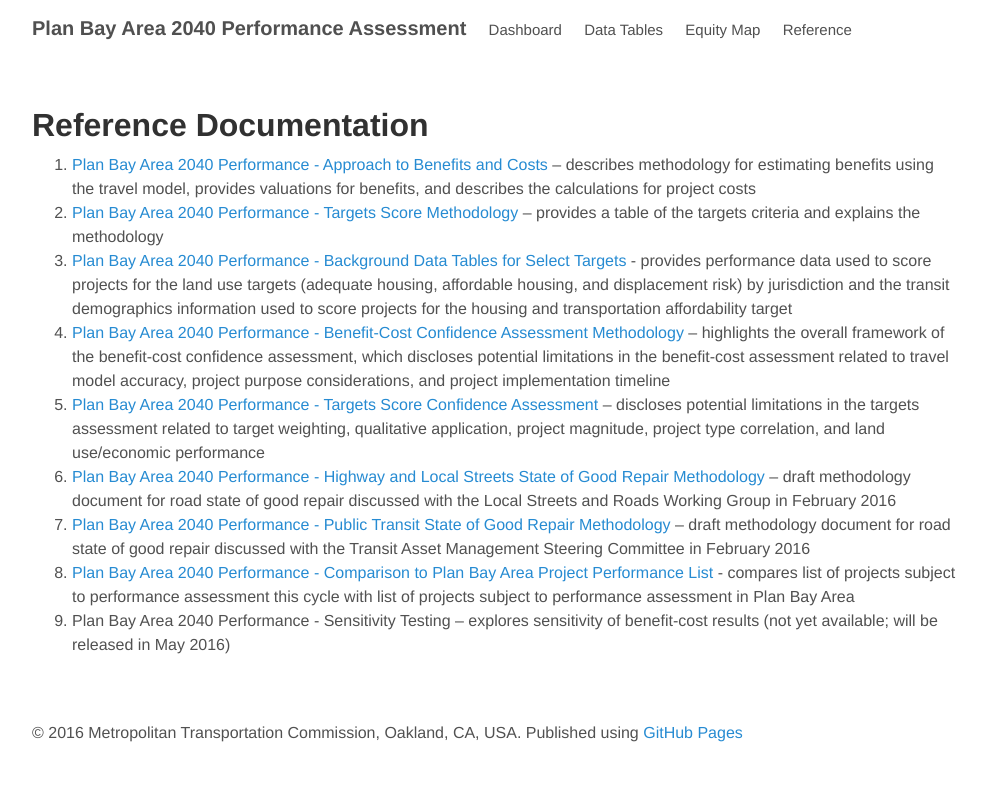
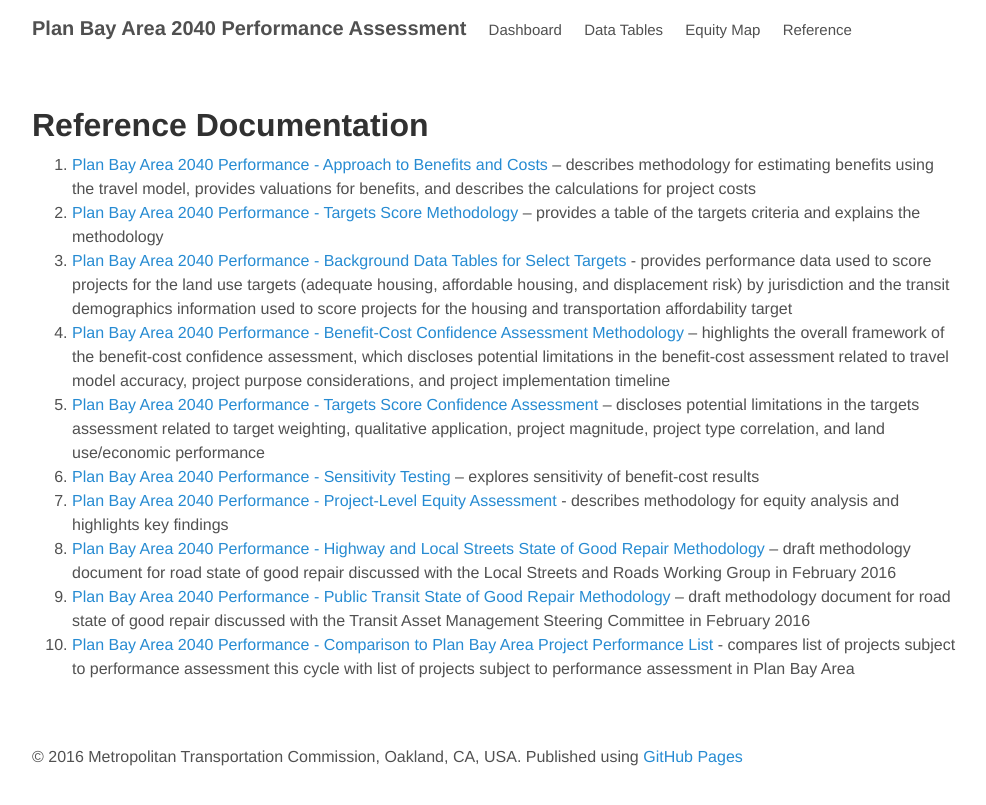
Before and after one commit to BayAreaMetro/performance, a Jekyll site: the page built from reference.md, in a window 1280 px wide. Shown: the top 805 px of the page, without its empty margins (144-1130 px from the left). Built offline with Jekyll 4.4.1, drawn with Linux system fonts in a browser that asks for light colours.

Commit message:
Updated links

```diff
--- a/reference.md
+++ b/reference.md
@@ -10,7 +10,8 @@ title: Plan Bay Area 2040 - Performance Reference Documents
 3. [Plan Bay Area 2040 Performance - Background Data Tables for Select Targets](https://mtcdrive.box.com/s/2lnaujt9bc0vk2rwaid9vtmc29ymgau0) - provides performance data used to score projects for the land use targets (adequate housing, affordable housing, and displacement risk) by jurisdiction and the transit demographics information used to score projects for the housing and transportation affordability target
 4. [Plan Bay Area 2040 Performance - Benefit-Cost Confidence Assessment Methodology](https://mtcdrive.box.com/s/t2wjvcz5svgot4jmky8sx98zkgywqbin) – highlights the overall framework of the benefit-cost confidence assessment, which discloses potential limitations in the benefit-cost assessment related to travel model accuracy, project purpose considerations, and project implementation timeline
 5. [Plan Bay Area 2040 Performance - Targets Score Confidence Assessment](https://mtcdrive.box.com/s/viwnrwz5ddv60id0cb82rhe6qe2h13e1) –  discloses potential limitations in the targets assessment related to target weighting, qualitative application, project magnitude, project type correlation, and land use/economic performance
+6. [Plan Bay Area 2040 Performance - Sensitivity Testing](https://mtcdrive.box.com/s/snee07krqz33rg4izbvohuu5bumrzk5c) – explores sensitivity of benefit-cost results
+7. [Plan Bay Area 2040 Performance - Project-Level Equity Assessment](https://mtcdrive.box.com/s/pp7dz1jqawpz3uzdjxlp7chot3qd4fc4) - describes methodology for equity analysis and highlights key findings
 6. [Plan Bay Area 2040 Performance - Highway and Local Streets State of Good Repair Methodology](https://mtcdrive.box.com/s/s3li252qowpnkdjtn9foulvvlr5f3xsx) – draft methodology document for road state of good repair discussed with the Local Streets and Roads Working Group in February 2016
 7. [Plan Bay Area 2040 Performance - Public Transit State of Good Repair Methodology](https://mtcdrive.box.com/s/uyod7q3dkbrlhjdckbuqulprtyy8dvxm) – draft methodology document for road state of good repair discussed with the Transit Asset Management Steering Committee in February 2016
 8. [Plan Bay Area 2040 Performance - Comparison to Plan Bay Area Project Performance List](https://mtcdrive.box.com/s/x3jj074xrrriqzfe4y4roous6ssdovke) - compares list of projects subject to performance assessment this cycle with list of projects subject to performance assessment in Plan Bay Area
-9. Plan Bay Area 2040 Performance - Sensitivity Testing – explores sensitivity of benefit-cost results (not yet available; will be released in May 2016)
```
